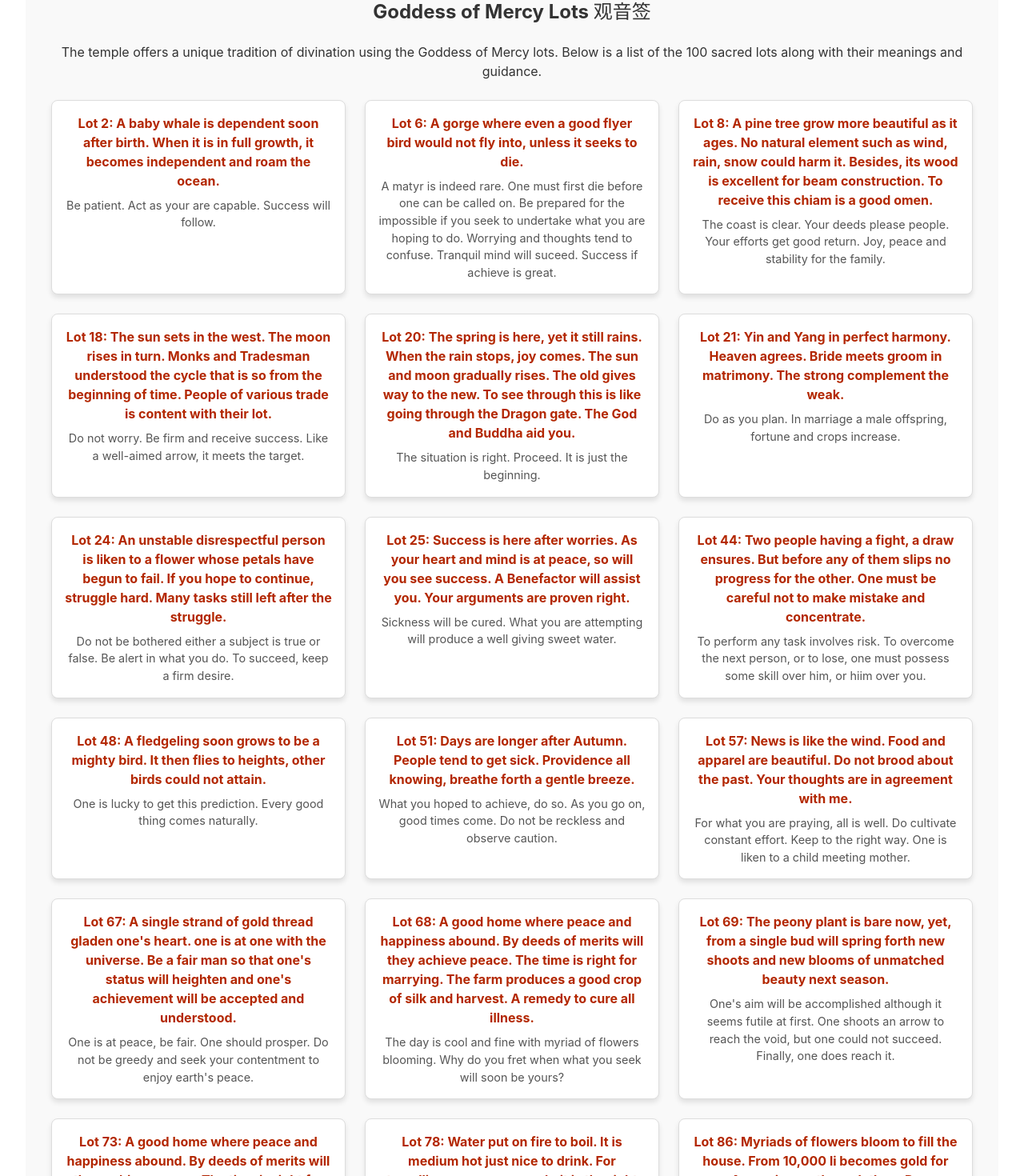
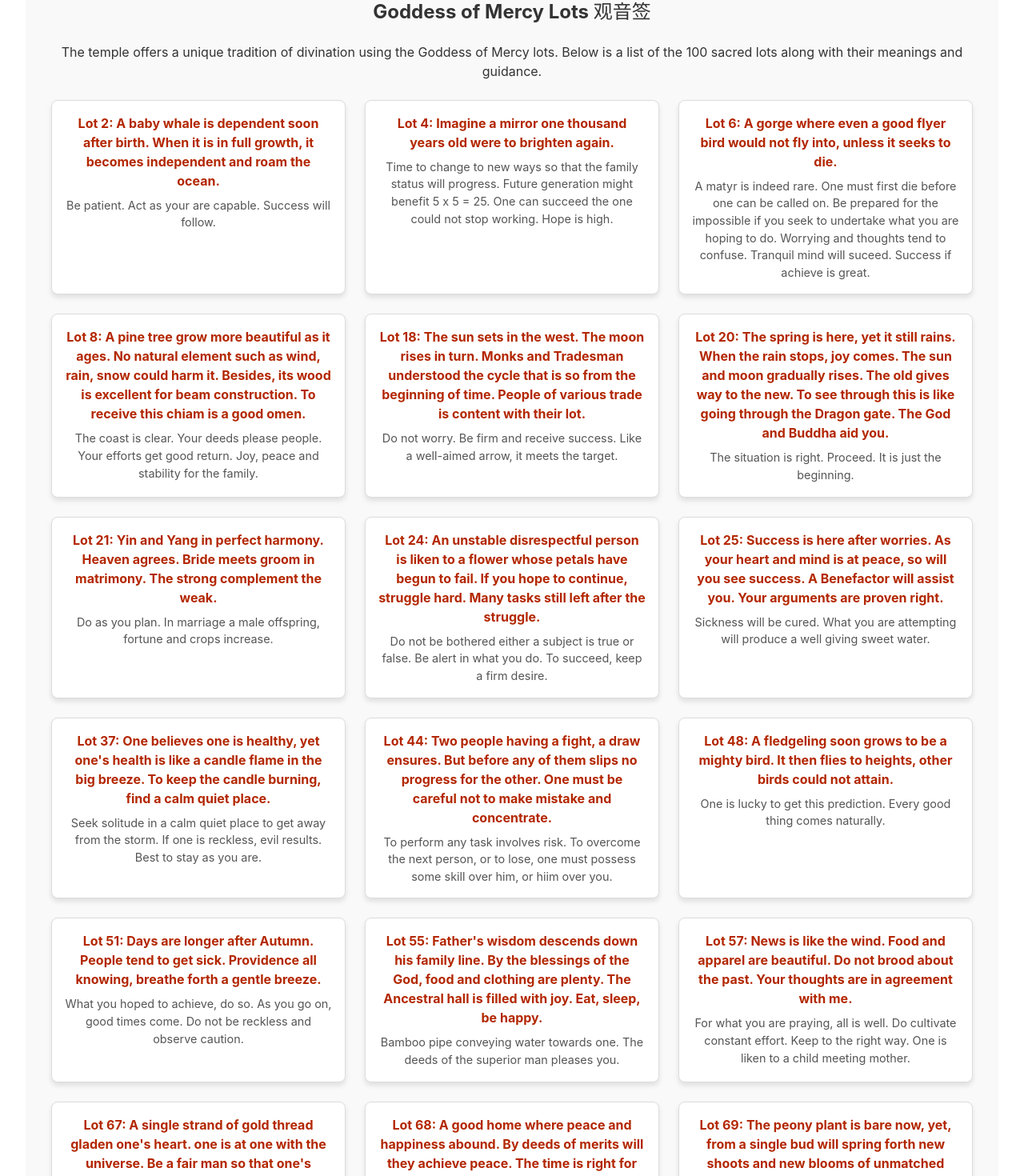
Before and after one commit to kwanimthonghoodcho/kwanimthonghoodcho, a React (Vite) app: page /lots in a window 1280 px wide. Shown: the part 193-1663 px from the top of the page at 80% size. Built offline with nearby package versions, Linux system fonts and the light colour scheme; a web font is replaced by a local one.

Commit message:
add lots

```diff
--- a/src/pages/Lots.tsx
+++ b/src/pages/Lots.tsx
@@ -5,6 +5,11 @@ const lotsData = [
     number: 2,
     title: "A baby whale is dependent soon after birth. When it is in full growth, it becomes independent and roam the ocean.",
     description: "Be patient. Act as your are capable. Success will follow.",
+  },
+  {
+    number: 4,
+    title: "Imagine a mirror one thousand years old were to brighten again.",
+    description: "Time to change to new ways so that the family status will progress. Future generation might benefit 5 x 5 = 25. One can succeed the one could not stop working. Hope is high.",
   },
   {
     number: 6,
@@ -44,6 +49,11 @@ const lotsData = [
     description: "Sickness will be cured. What you are attempting will produce a well giving sweet water.",
   },
   {
+    number: 37,
+    title: "One believes one is healthy, yet one's health is like a candle flame in the big breeze. To keep the candle burning, find a calm quiet place.",
+    description: "Seek solitude in a calm quiet place to get away from the storm. If one is reckless, evil results. Best to stay as you are.",
+  },
+  {
     number: 44,
     title: "Two people having a fight, a draw ensures. But before any of them slips no progress for the other. One must be careful not to make mistake and concentrate.",
     description: "To perform any task involves risk. To overcome the next person, or to lose, one must possess some skill over him, or hiim over you.",
@@ -57,6 +67,11 @@ const lotsData = [
     number: 51,
     title: "Days are longer after Autumn. People tend to get sick. Providence all knowing, breathe forth a gentle breeze.",
     description: "What you hoped to achieve, do so. As you go on, good times come. Do not be reckless and observe caution.",
+  },
+  {
+    number: 55,
+    title: "Father's wisdom descends down his family line. By the blessings of the God, food and clothing are plenty. The Ancestral hall is filled with joy. Eat, sleep, be happy.",
+    description: "Bamboo pipe conveying water towards one. The deeds of the superior man pleases you.",
   },
   {
     number: 57,
```
